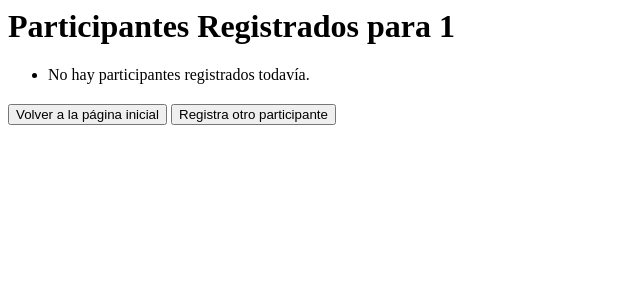
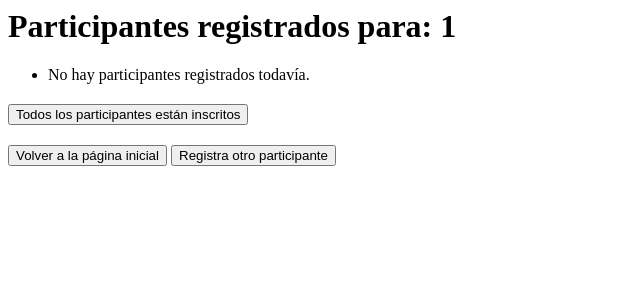
Before and after one commit to scheggia5071/DownwindLogistic, a Flask app: page /participants/1 in a window 1280 px wide. Shown: the top 300 px of the page, without its empty margins (0-640 px from the left). Run offline with Flask 3, Linux system fonts and the light colour scheme.

Commit message:
Added 'Todos los participantes están inscritos' button to participants page

```diff
--- a/templates/participants.html
+++ b/templates/participants.html
@@ -2,10 +2,10 @@
 <head>
     <meta charset="UTF-8">
     <meta name="viewport" content="width=device-width, initial-scale=1.0">
-    <title>Participantes Registrados para {{ downwind_name }}</title>
+    <title>Participantes para {{ downwind_name }}</title>
 </head>
 <body>
-    <h1>Participantes Registrados para {{ downwind_name }}</h1>
+    <h1>Participantes registrados para: {{ downwind_name }}</h1>
 
     <ul>
         {% if participants %}
@@ -14,6 +14,10 @@
                 <strong>Nombre:</strong> {{ participant.name }} |
                 <strong>Vehículo:</strong> {{ 'Sí' if participant.vehicle else 'No' }} |
                 <strong>Plazas disponibles:</strong> {{ participant.seats }}
+                <!-- Formulario para eliminar participante -->
+                <form action="{{ url_for('delete_participant', downwind_name=downwind_name, participant_name=participant.name | urlencode) }}" method="POST" style="display:inline;">
+                    <button type="submit">Eliminar</button>
+                </form>
             </li>
             {% endfor %}
         {% else %}
@@ -21,7 +25,12 @@
         {% endif %}
     </ul>
 
-    <!-- Botones para navegación -->
+    <!-- Botón para confirmar que todos los participantes están inscritos -->
+    <form action="{{ url_for('confirm_participants', downwind_name=downwind_name) }}" method="POST" style="margin-top:20px;">
+        <button type="submit">Todos los participantes están inscritos</button>
+    </form>
+
+    <!-- Botones de navegación -->
     <div style="margin-top: 20px;">
         <a href="/" style="text-decoration: none;">
             <button>Volver a la página inicial</button>
```
